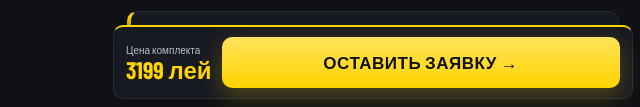
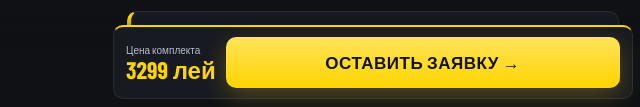
Before and after one commit to magazin-md/Set-de-Instrumente-4-in-1, a plain HTML site: page index.html in a window 1280 px wide. Shown: the part 693-800 px from the top of the page, 267-907 px from the left. Drawn offline with nearby package versions, Linux system fonts and the light colour scheme; a web font is replaced by a local one.

Commit message:
Update index.html

```diff
--- a/index.html
+++ b/index.html
@@ -3,8 +3,8 @@
 <head>
   <meta charset="UTF-8" />
   <meta name="viewport" content="width=device-width, initial-scale=1.0, maximum-scale=1.0" />
-  <title>Набор инструментов 4 в 1 — 3199 лей</title>
-  <meta name="description" content="Набор инструментов 4 в 1: перфоратор, дрель-шуруповерт, гайковерт и угловая шлифмашина. 3199 лей. Бесплатная доставка по Молдове. Осталось 2 набора." />
+  <title>Набор инструментов 4 в 1 — 3299 лей</title>
+  <meta name="description" content="Набор инструментов 4 в 1: перфоратор, дрель-шуруповерт, гайковерт и угловая шлифмашина. 3299 лей. Бесплатная доставка по Молдове. Осталось 2 набора." />
   <link rel="preconnect" href="https://fonts.googleapis.com">
   <link rel="preconnect" href="https://fonts.gstatic.com" crossorigin>
   <link href="https://fonts.googleapis.com/css2?family=Barlow+Condensed:wght@700;900&family=Barlow:wght@400;500;700&display=swap" rel="stylesheet">
@@ -456,8 +456,8 @@
 
         <div class="price-strip">
           <div>
-            <div class="price-main">3199 лей</div>
-            <div class="price-note">оплата при получении</div>
+            <div class="price-main">3299 лей</div>
+            <div class="price-note">оплата при получении · возможно в кредит</div>
           </div>
           <div class="free-delivery">🚚 Доставка<br>БЕСПЛАТНО</div>
         </div>
@@ -768,7 +768,7 @@
 
     <div class="cta-band fade-up">
       <div class="section-label" style="justify-content:center;">Финальное решение</div>
-      <h2 class="section-title">3199 лей · Бесплатная доставка</h2>
+      <h2 class="section-title">3299 лей · Бесплатная доставка</h2>
       <p class="section-sub">В наличии осталось 2 набора. Если хотите забрать по этой цене — оставляйте заявку сейчас.</p>
       <a href="#order-form" class="btn-main">ОФОРМИТЬ ЗАКАЗ</a>
       <div class="small-note" style="margin-top:8px;">Без предоплаты · Оплата при получении</div>
@@ -811,7 +811,7 @@
         </div>
         <div class="summary-row">
           <span>Цена</span>
-          <b style="color:var(--yellow);">3199 лей</b>
+          <b style="color:var(--yellow);">3299 лей</b>
         </div>
         <div class="summary-row">
           <span>Доставка</span>
@@ -841,7 +841,7 @@
     <div class="sticky-inner">
       <div class="sticky-price">
         <small>Цена комплекта</small>
-        <strong>3199 лей</strong>
+        <strong>3299 лей</strong>
       </div>
       <a href="#order-form" class="btn-main" style="flex:1;font-size:clamp(13px,3.8vw,17px);padding:13px 10px;">Оставить заявку →</a>
     </div>
@@ -930,7 +930,7 @@
         '🛒 *Новый заказ — Набор инструментов 4-в-1*\n\n' +
         '👤 Имя: ' + name + '\n' +
         '📞 Телефон: ' + phone + '\n\n' +
-        '💰 Сумма: 3199 лей\n' +
+        '💰 Сумма: 3299 лей\n' +
         '🚚 Доставка: Бесплатно\n' +
         '⚠️ Остаток на лендинге: 2 набора\n' +
         '📦 Перфоратор + Болгарка + Дрель + Гайковерт';
```
